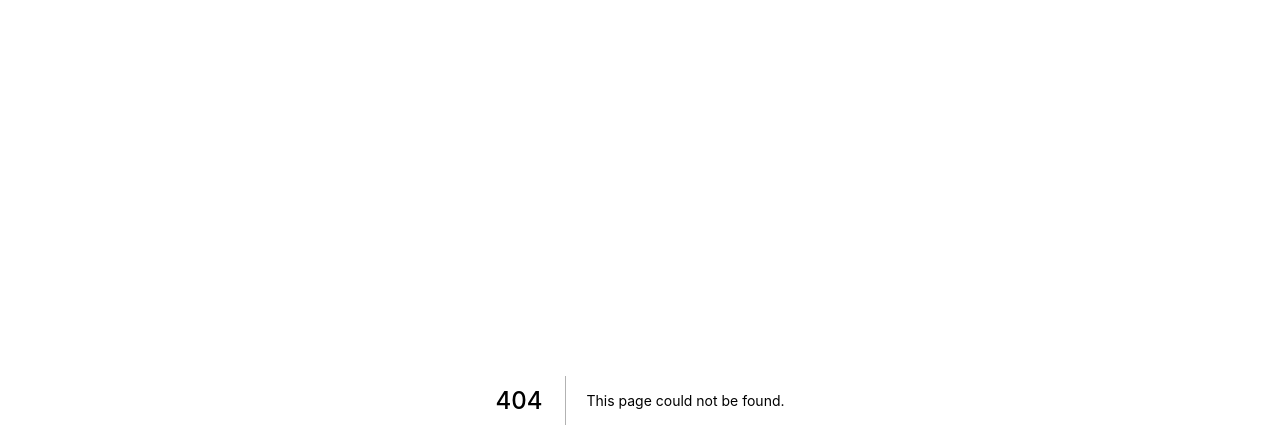
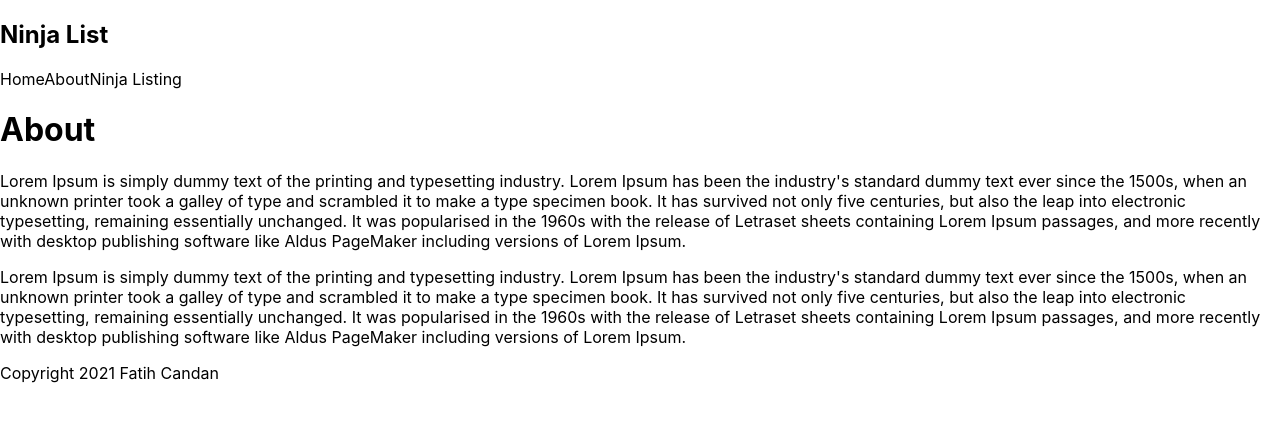
Before and after one commit to mfcandan/ninjalist-next.js-app, a Next.js app: page /about in a window 1280 px wide. Before the commit this address had no page. Shown: the top 448 px of the page. Built offline with nearby package versions, Linux system fonts and the light colour scheme.

Commit message:
Layout,Nav,Footer

```diff
--- /dev/null
+++ b/comps/Footer.js
@@ -0,0 +1,9 @@
+const Footer = () => {
+    return (
+        <div>
+            Copyright 2021 Fatih Candan
+        </div>
+    );
+}
+
+export default Footer;
--- /dev/null
+++ b/comps/Layout.js
@@ -0,0 +1,14 @@
+import Navbar from './Navbar'
+import Footer from './Footer'
+
+const Layout = ( {children} ) => {
+    return (
+        <div className="content">
+            <Navbar />
+            { children }
+            <Footer />
+        </div>
+    );
+}
+
+export default Layout;
--- /dev/null
+++ b/comps/Navbar.js
@@ -0,0 +1,16 @@
+import Link from 'next/link'
+
+const Navbar = () => {
+    return (
+        <nav>
+            <div className="logo">
+                <h1>Ninja List</h1>
+            </div>
+            <Link href="/"><a>Home</a></Link>
+            <Link href="/about"><a>About</a></Link>
+            <Link href="/ninjas"><a>Ninja Listing</a></Link>
+        </nav>
+    );
+}
+
+export default Navbar;
--- a/pages/_app.js
+++ b/pages/_app.js
@@ -1,7 +1,12 @@
+import Layout from '../comps/Layout'
 import '../styles/globals.css'
 
 function MyApp({ Component, pageProps }) {
-  return <Component {...pageProps} />
+  return(
+  <Layout>
+    <Component {...pageProps} />
+  </Layout>
+  );
 }
 
 export default MyApp
--- /dev/null
+++ b/pages/about.js
@@ -0,0 +1,11 @@
+const About = () => {
+    return (
+        <div>
+            <h1>About</h1>
+            <p>Lorem Ipsum is simply dummy text of the printing and typesetting industry. Lorem Ipsum has been the industry's standard dummy text ever since the 1500s, when an unknown printer took a galley of type and scrambled it to make a type specimen book. It has survived not only five centuries, but also the leap into electronic typesetting, remaining essentially unchanged. It was popularised in the 1960s with the release of Letraset sheets containing Lorem Ipsum passages, and more recently with desktop publishing software like Aldus PageMaker including versions of Lorem Ipsum.</p>
+            <p>Lorem Ipsum is simply dummy text of the printing and typesetting industry. Lorem Ipsum has been the industry's standard dummy text ever since the 1500s, when an unknown printer took a galley of type and scrambled it to make a type specimen book. It has survived not only five centuries, but also the leap into electronic typesetting, remaining essentially unchanged. It was popularised in the 1960s with the release of Letraset sheets containing Lorem Ipsum passages, and more recently with desktop publishing software like Aldus PageMaker including versions of Lorem Ipsum.</p>
+        </div>
+    );
+}
+
+export default About;
--- a/pages/index.js
+++ b/pages/index.js
@@ -1,10 +1,15 @@
 import Head from 'next/head'
+import Link from 'next/link'
+import Footer from '../comps/Footer'
+import Navbar from '../comps/Navbar'
 import styles from '../styles/Home.module.css'
 
 export default function Home() {
   return (
     <div>
       <h1>Homepage</h1>
+      <p>Lorem Ipsum is simply dummy text of the printing and typesetting industry. Lorem Ipsum has been the industry's standard dummy text ever since the 1500s, when an unknown printer took a galley of type and scrambled it to make a type specimen book. It has survived not only five centuries, but also the leap into electronic typesetting, remaining essentially unchanged. It was popularised in the 1960s with the release of Letraset sheets containing Lorem Ipsum passages, and more recently with desktop publishing software like Aldus PageMaker including versions of Lorem Ipsum.</p>
+      <Link href="./ninjas"><a>See all ninjas</a></Link>
     </div>
   )
 }
```
Also changed, not shown: pages/ninjas/index.js (added, +9 -0 lines), pages/ninjas/test.js (added, +9 -0 lines).
